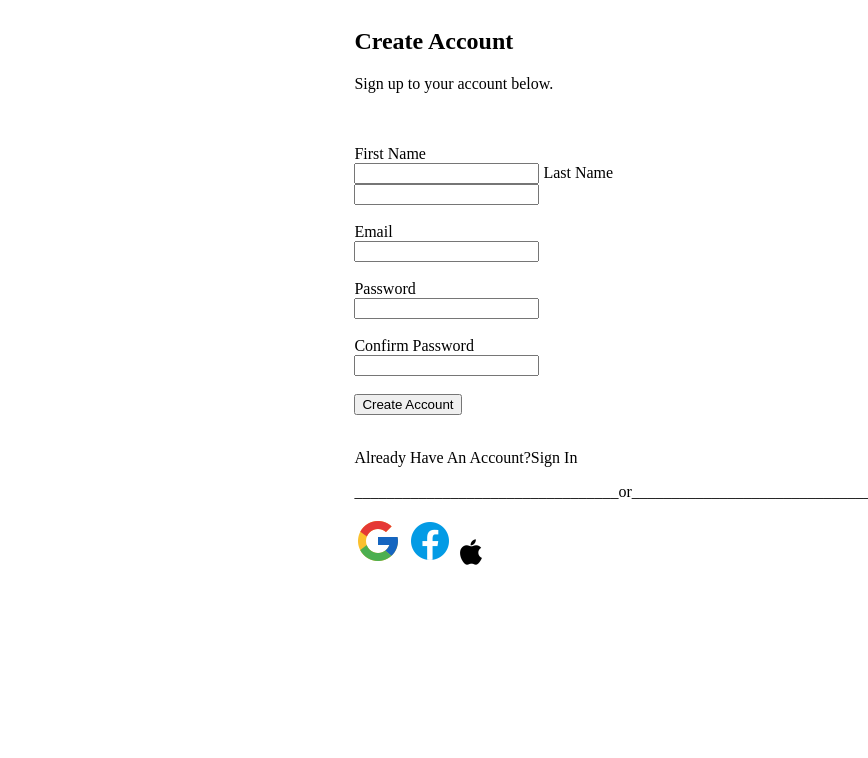
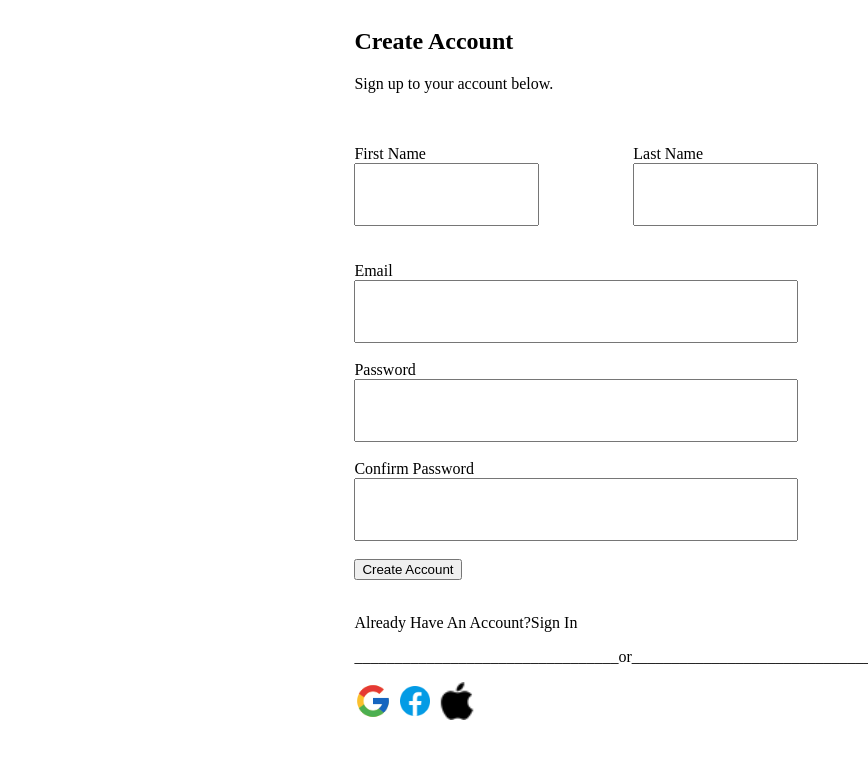
Before and after one commit to zippy-waluse/HTML_TRIAL, a plain HTML site: page loginpage.html in a window 1280 px wide. Shown: the top 758 px of the page, 412-1280 px from the left. Drawn offline with Linux system fonts and the light colour scheme.

Commit message:
made changes

```diff
--- a/loginpage.html
+++ b/loginpage.html
@@ -10,12 +10,12 @@
 <body>
     <div class="form4" >
         <div class="form4">
-            <form>
-            <h1 id="heading">Welcome To Our</h1>
+            <form >
+            <h1 id="heading">Welcome To Our <span></span></h1>
             <h1 id="heading1">Community!</h1>
             <br/>
             <br/>
-           <img src="https://combostrap.com/_media/docs/undraw_my_documents.svg?class=ancestor-cs&fetcher=svg&h=250&ratio=21%3A9&tok=2b3a72&tseed=1681764035-1682446329&type=illustration" alt="">
+            <img src="https://42f2671d685f51e10fc6-b9fcecea3e50b3b59bdc28dead054ebc.ssl.cf5.rackcdn.com/illustrations/undraw_undraw_undraw_undraw_completion_progress_1oxr_gag2_-1-_0h44_-1-_vov5_(1)_qedr.svg">
            </form>
         </div>
         <div class="form4.">
@@ -24,27 +24,37 @@
             <p>Sign up to your account below.</p>
             <br/>
             <br/>
-            <label for="firstname" >First Name</label>
-            <br/>
+            <div class="labels">
+                <div>
+                    <label for="firstname" >First Name</label>
+                    <br>
+                    <input for="firstname" type="text" class="input"/>
+                </div>
+                <div>
+                    <label for="lastname" >Last Name</label>
+                    <br>
+            <input for="lastname" type="text" class="input"/>
+                </div>
+            </div>
+            <!-- <label for="firstname" >First Name</label>
             <input for="firstname" type="text" />
             <label for="lastname" >Last Name</label>
-            <br/>
-            <input for="lastname" type="text"/>
+            <input for="lastname" type="text"/> -->
             <br/>
             <br/>
             <label for="email">Email</label>
             <br/>
-            <input for="email" type="Email"/>
+            <input for="email" type="Email" class="input"/>
             <br/>
             <br/>
             <label for="password" >Password</label>
             <br/>
-            <input for="password" type="password"/>
+            <input for="password" type="password" class="input" class="input"/>
             <br/>
             <br/>
             <label for="confirm password">Confirm Password</label>
             <br/>
-            <input for="confirm password" type="password"/>
+            <input for="confirm password" type="password" class="input"/>
             <br/>
             <br/>
             <button>Create Account</button>
@@ -53,9 +63,9 @@
             <p>Already Have An Account?Sign In</p>
             <p>_________________________________or____________________________________</p>
             <div id="icon3">
-                <img src="google1.png"/>
-                <img src="FB.png"/>
-                <img src="apple.png"/>
+                <img id="icons" src="google1.png"/>
+                <img id="icons" src="FB.png"/>
+                <img id="icons" src="apple.png"/>
             </form>
             </div>
 
--- a/style.css
+++ b/style.css
@@ -21,10 +21,30 @@
 
 #icon3{
     padding: auto;
+
 }
 .form4{
-    border-right: 1px;
+
     display: grid;
     grid-template-columns: 60%60%;
 
+
 }
+.text{
+    color: blueviolet;
+}
+.labels{
+    display: flex;
+    flex-direction: row;
+    gap: 5%;
+}
+#icons{
+
+    height: 500%;
+    width: 5%;
+}
+.input{
+    border-width: solid 1px;
+    width: 50%;
+    padding: 22px 30px;
+}
```
